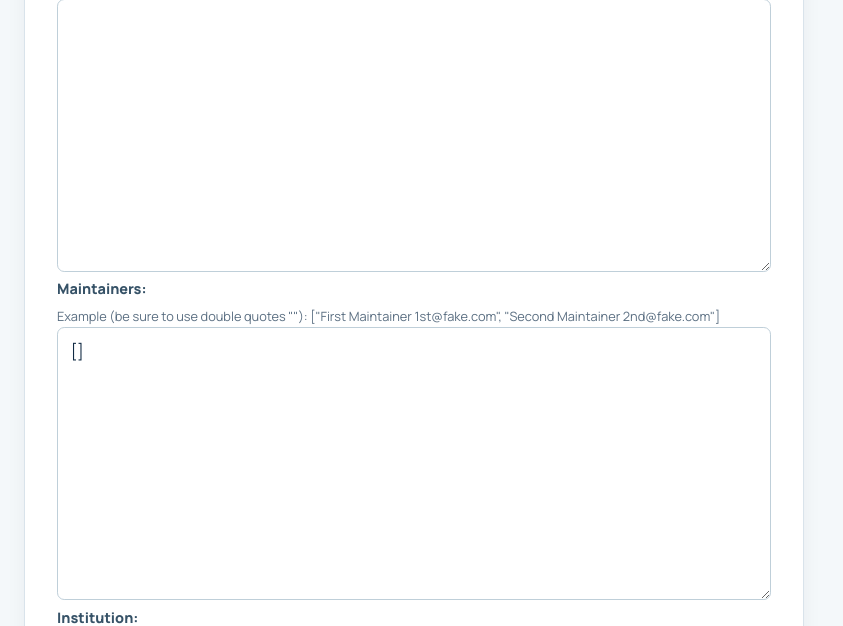
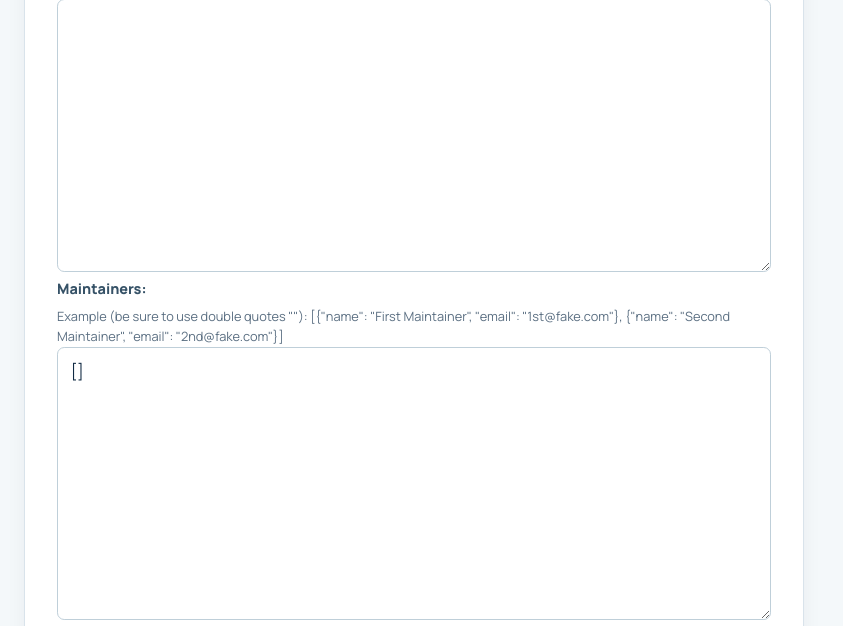
Before and after one commit to llnl/ai-playground, a Django app: page /apps/cards/create/ in a window 1280 px wide. Shown: the part 597-1223 px from the top of the page, without its empty margins (0-843 px from the left). Run offline with Django 5.2, Linux system fonts and the light colour scheme; the visitor is signed in with stand-in values (Sample User, id 1); data that the repository does not hold is empty.

Commit message:
combining owner and maintainers

```diff
--- a/src/apps/cards/models.py
+++ b/src/apps/cards/models.py
@@ -29,8 +29,8 @@ class Cards(models.Model):
         blank=True,  # makes it optional
         help_text=(
             'Example (be sure to use double quotes ""): '
-            '["First Maintainer 1st@fake.com",'
-            ' "Second Maintainer 2nd@fake.com"]'
+            '[{"name": "First Maintainer", "email": "1st@fake.com"}, '
+            '{"name": "Second Maintainer", "email": "2nd@fake.com"}]'
         ),
     )
 
@@ -79,6 +79,14 @@ class Cards(models.Model):
         """Return a readable description of a database row."""
         return self.name
 
+    @property
+    def maintainer_emails(self):
+        """Return maintainer email addresses for template permission checks.
+
+        This is used in apps/cards/templates/cards/all.html to display Edit and Delete buttons.
+        """
+        return [maintainer.get("email", "") for maintainer in self.maintainers if isinstance(maintainer, dict)]
+
     def get_absolute_url(self):
         """Return the URL for this card's detail page after CardCreateView validates form."""
         return reverse("cards:card_detail", kwargs={"pk": self.pk})
--- a/src/apps/cards/templates/cards/all.html
+++ b/src/apps/cards/templates/cards/all.html
@@ -133,7 +133,7 @@ View all the cards available for the different AI tools.
                             aria-label="Official team resource">✓</span>{% endif %}</span></td>
                 <td><span class="table-cell__clamp">{% if card.external_url %}<a href="{{ card.external_url }}"
                             target="_blank" rel="noopener">↗</a>{% endif %}</span></td>
-                {% if user == card.owner or user.is_staff or user.is_superuser %}
+                {% if user == card.owner or user.is_staff or user.is_superuser or user.email in card.maintainer_emails %}
                 <td>
                     <div class="table-cell__clamp">
                         <form class="table-action-form" method="get" action="{% url 'cards:card_update' card.pk %}">
--- a/src/apps/cards/views.py
+++ b/src/apps/cards/views.py
@@ -69,15 +69,20 @@ class CardUpdateView(LoginRequiredMixin, generic.UpdateView):
     # get queryset is a special method that returns only a subset of the table
     # combined with DeleteView it only give access to certain urls
     def get_queryset(self) -> QuerySet:
-        """Return cards owned by the current user.
+        """Return cards that the current user owns or maintains.
 
         Returns:
             QuerySet: Cards belonging to the authenticated user.
         """
         user = self.request.user
+        queryset = Cards.objects.all()
+
         if user.is_staff or user.is_superuser:
-            return Cards.objects.all()
-        return Cards.objects.filter(owner=user)
+            return queryset
+
+        queryset = queryset.filter(Q(owner=user) | Q(maintainers__contains=[{"email": user.email}]))
+
+        return queryset
 
 
 class CardDeleteView(LoginRequiredMixin, generic.DeleteView):
@@ -91,15 +96,20 @@ class CardDeleteView(LoginRequiredMixin, generic.DeleteView):
     # get queryset is a special method that returns only a subset of the table
     # combined with DeleteView it only give access to certain urls
     def get_queryset(self) -> QuerySet:
-        """Return cards owned by the current user.
+        """Return cards that the current user owns or maintains.
 
         Returns:
             QuerySet: Cards belonging to the authenticated user.
         """
         user = self.request.user
+        queryset = Cards.objects.all()
+
         if user.is_staff or user.is_superuser:
-            return Cards.objects.all()
-        return Cards.objects.filter(owner=user)
+            return queryset
+
+        queryset = queryset.filter(Q(owner=user) | Q(maintainers__contains=[{"email": user.email}]))
+
+        return queryset
 
 
 class CardAllView(LoginRequiredMixin, generic.ListView):
@@ -134,7 +144,7 @@ class CardAllView(LoginRequiredMixin, generic.ListView):
 
         # Specifically for my_cards/ url
         if owner == "me" and not (user.is_staff or user.is_superuser):
-            queryset = queryset.filter(owner=user)
+            queryset = queryset.filter(Q(owner=user) | Q(maintainers__contains=[{"email": user.email}]))
 
         # These match the model and are a bunch of OR statements
         if query:
```
Also changed, not shown: src/apps/cards/templates/cards/detail.html (+3 -6 lines), src/apps/cards/migrations/0005_alter_cards_internal_url_alter_cards_maintainers_and_more.py (added).
